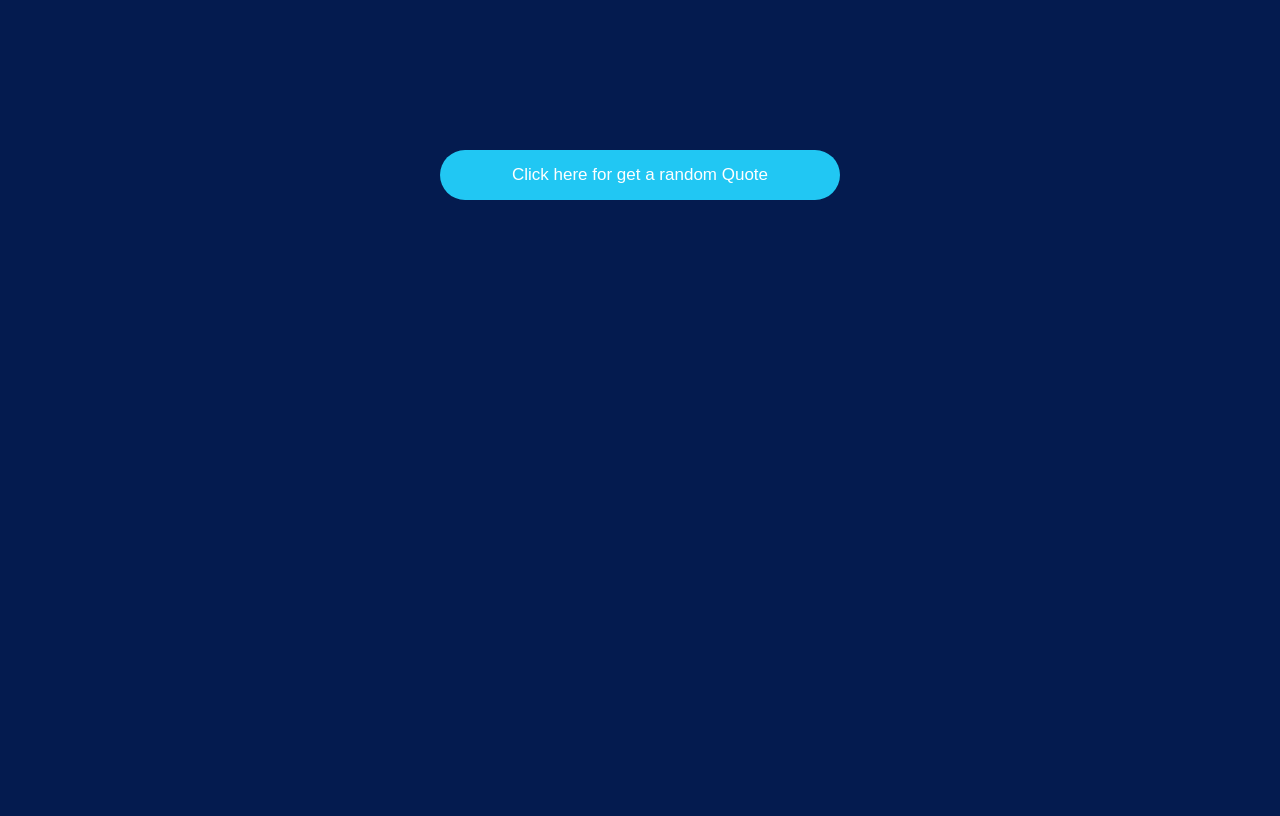
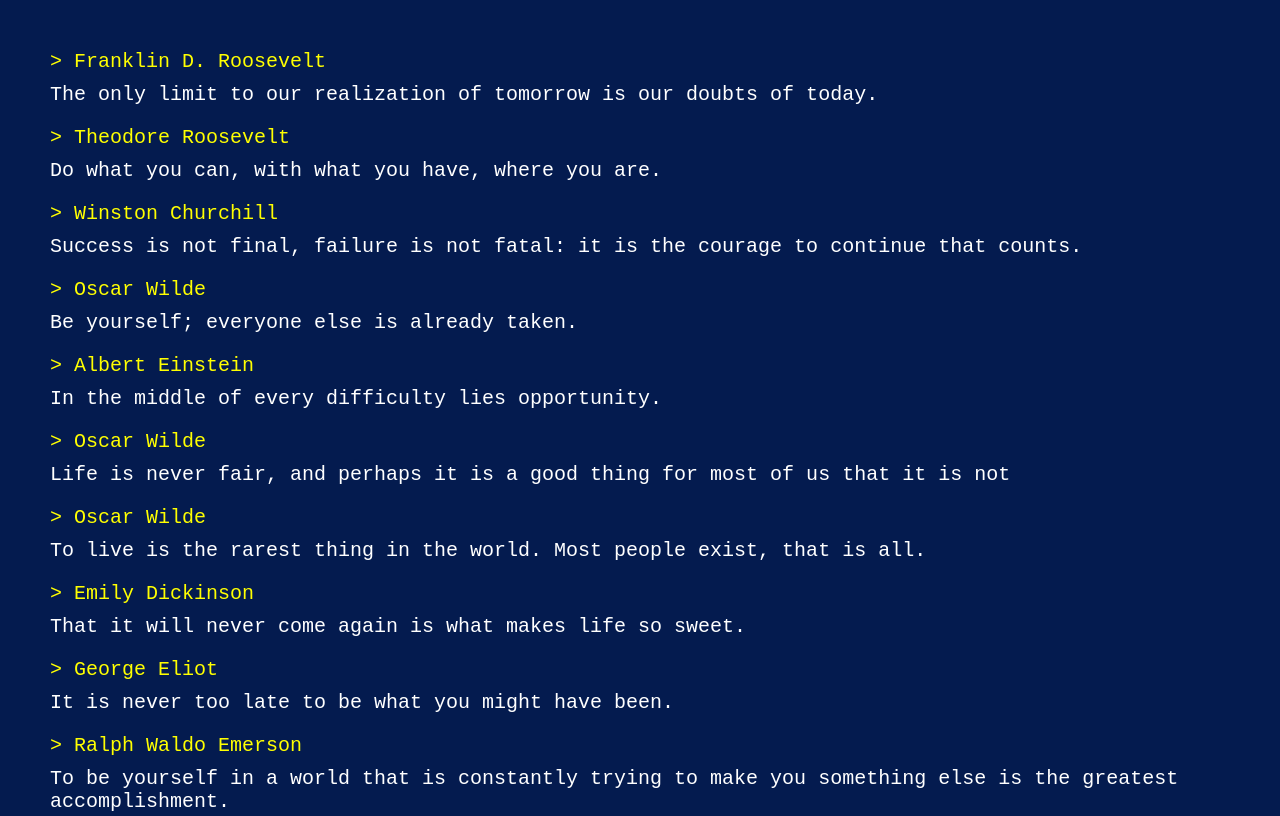
Before and after one commit to Muhammad-Ahmed-Ghouri/random-quote, a plain HTML site: page index.html in a window 1280 px wide. Shown: the top 816 px of the page. Drawn offline with Linux system fonts and the light colour scheme.

Commit message:
print every quote using map

```diff
--- a/index.html
+++ b/index.html
@@ -8,6 +8,7 @@
   </head>
   <body>
     <div class="container">
+      <div id="quotes-list"></div>
       <button id="quote-btn" onclick="randomQuote()">
         Click here for get a random Quote
       </button>
--- a/index.js
+++ b/index.js
@@ -53,3 +53,11 @@ function randomQuote() {
   quoteAuthor.textContent = `Author: ${quoteArray[randomInt].author}`;
   quote.textContent = quoteArray[randomInt].quote;
 }
+
+const quotesList = document.getElementById("quotes-list");
+
+quoteArray.map((quote) => {
+  const listCreate = document.createElement("li");
+  listCreate.innerHTML = `<p style="color: yellow;margin-bottom:10px;">> ${quote.author}</p> ${quote.quote}`;
+  quotesList.appendChild(listCreate);
+});
--- a/style.css
+++ b/style.css
@@ -14,7 +14,18 @@ body,html{
     display: flex;
     flex-direction: column;
     align-items: center;
-    padding: 100px 0;
+    padding: 50px 0;
+}
+
+#quotes-list{
+    margin: 0 50px;
+}
+
+#quotes-list li{
+color: white;
+font-size: 20px;
+list-style-type: none;
+margin-bottom: 20px;
 }
 
 #quote-btn{
@@ -27,7 +38,7 @@ body,html{
     font-size: 17px;
     width: 400px;
     cursor: pointer;
-    transition: all .5s;
+    transition: all 0.3s;
 }
 
 #quote-btn:hover{
```
